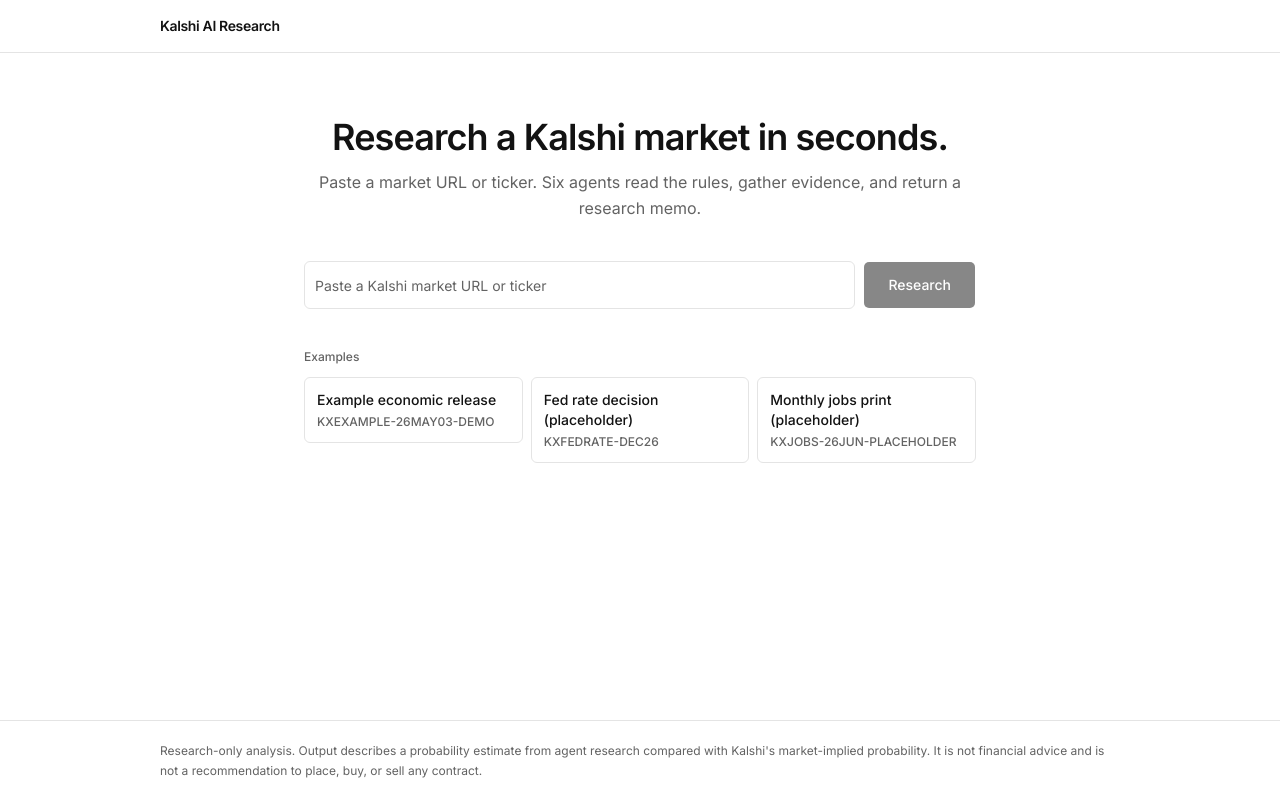
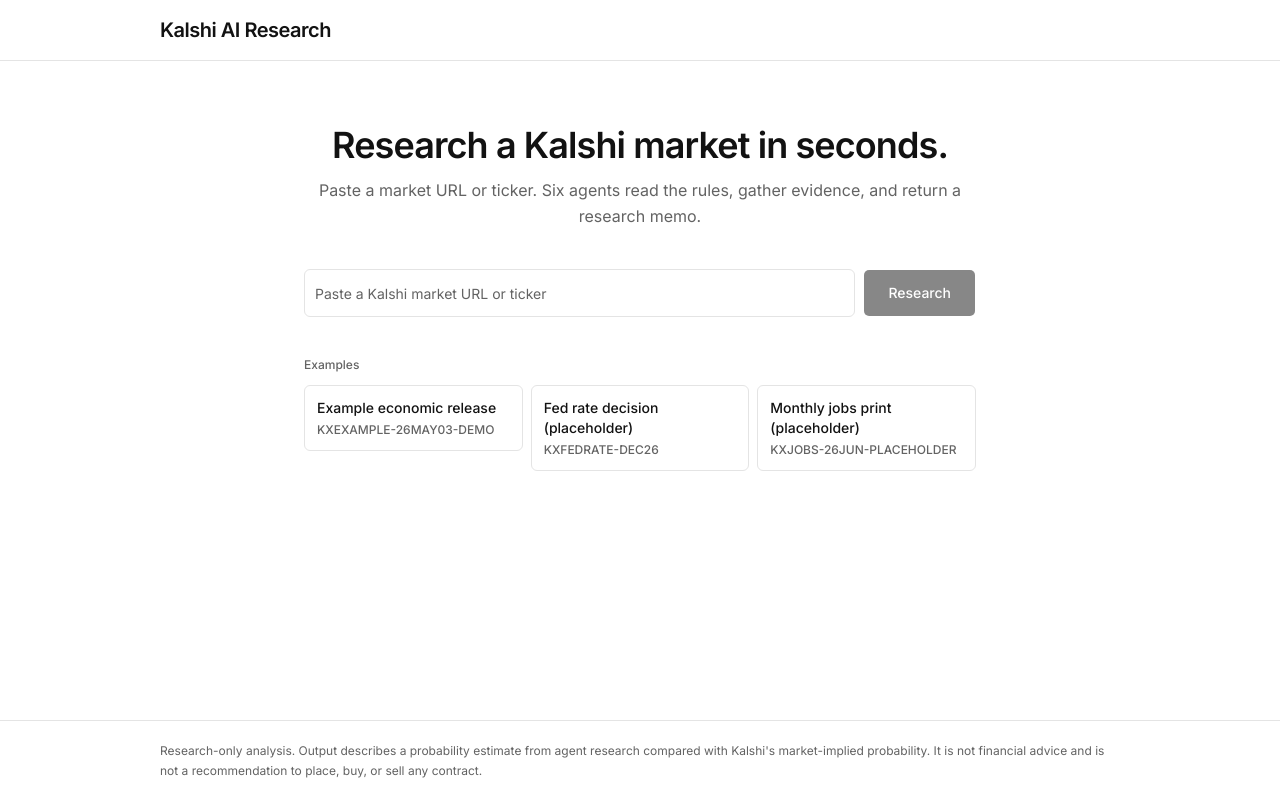
Before and after one commit to gertsio/kalshi-ai-research, a Next.js app: page / in a window 1280 px wide. Built offline with nearby package versions, Linux system fonts and the light colour scheme.

Commit message:
Add cursor pointer and enlarge header title

```diff
--- a/components/site-header.tsx
+++ b/components/site-header.tsx
@@ -11,7 +11,7 @@
         <button
           type="button"
           onClick={goHome}
-          className="text-foreground hover:text-foreground/70 focus-visible:ring-ring rounded-sm text-sm font-semibold tracking-tight transition-colors focus:outline-none focus-visible:ring-2 focus-visible:ring-offset-2"
+          className="text-foreground hover:text-foreground/70 focus-visible:ring-ring cursor-pointer rounded-sm text-lg font-semibold tracking-tight transition-colors focus:outline-none focus-visible:ring-2 focus-visible:ring-offset-2 sm:text-xl"
         >
           Kalshi AI Research
         </button>
```
